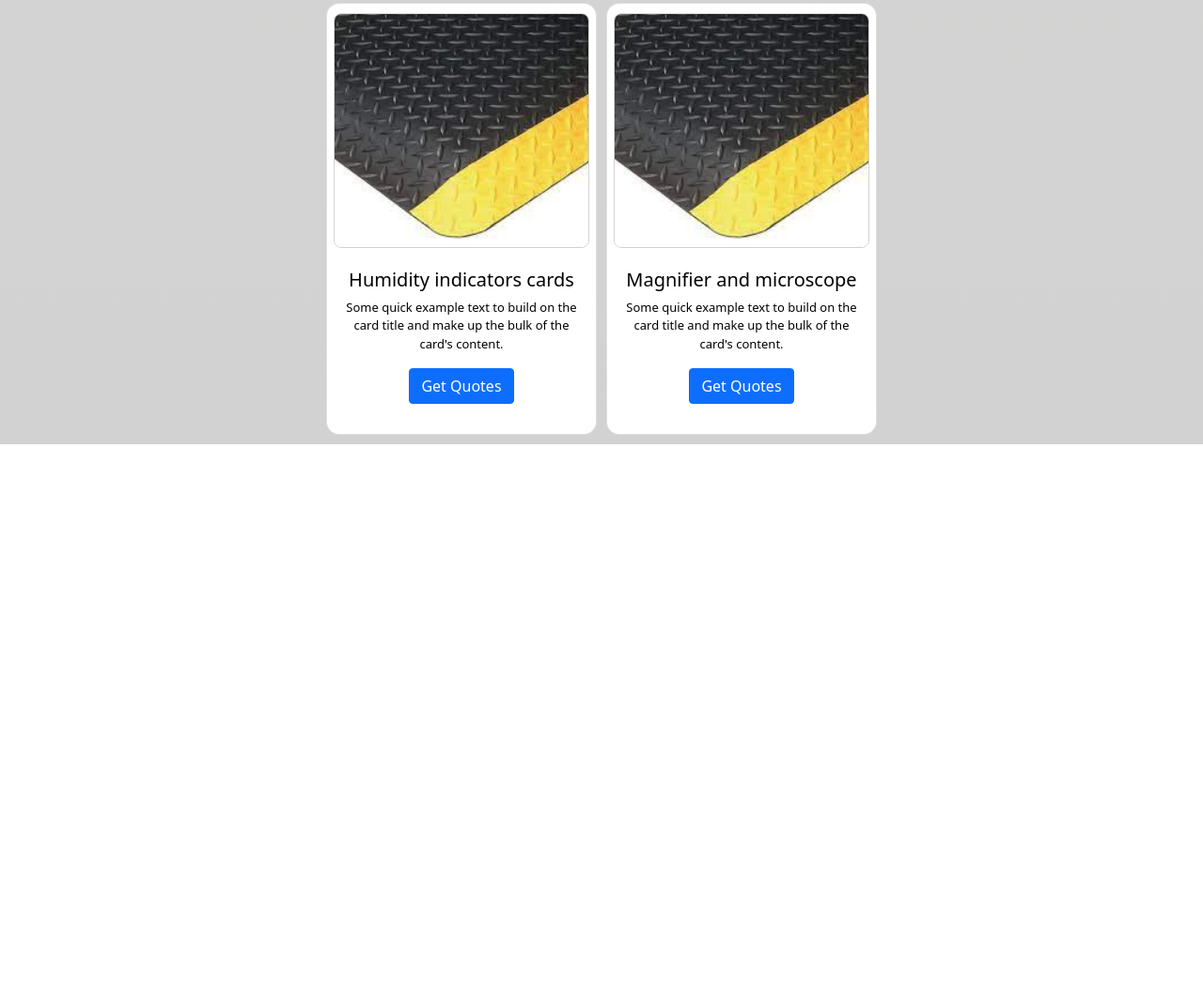
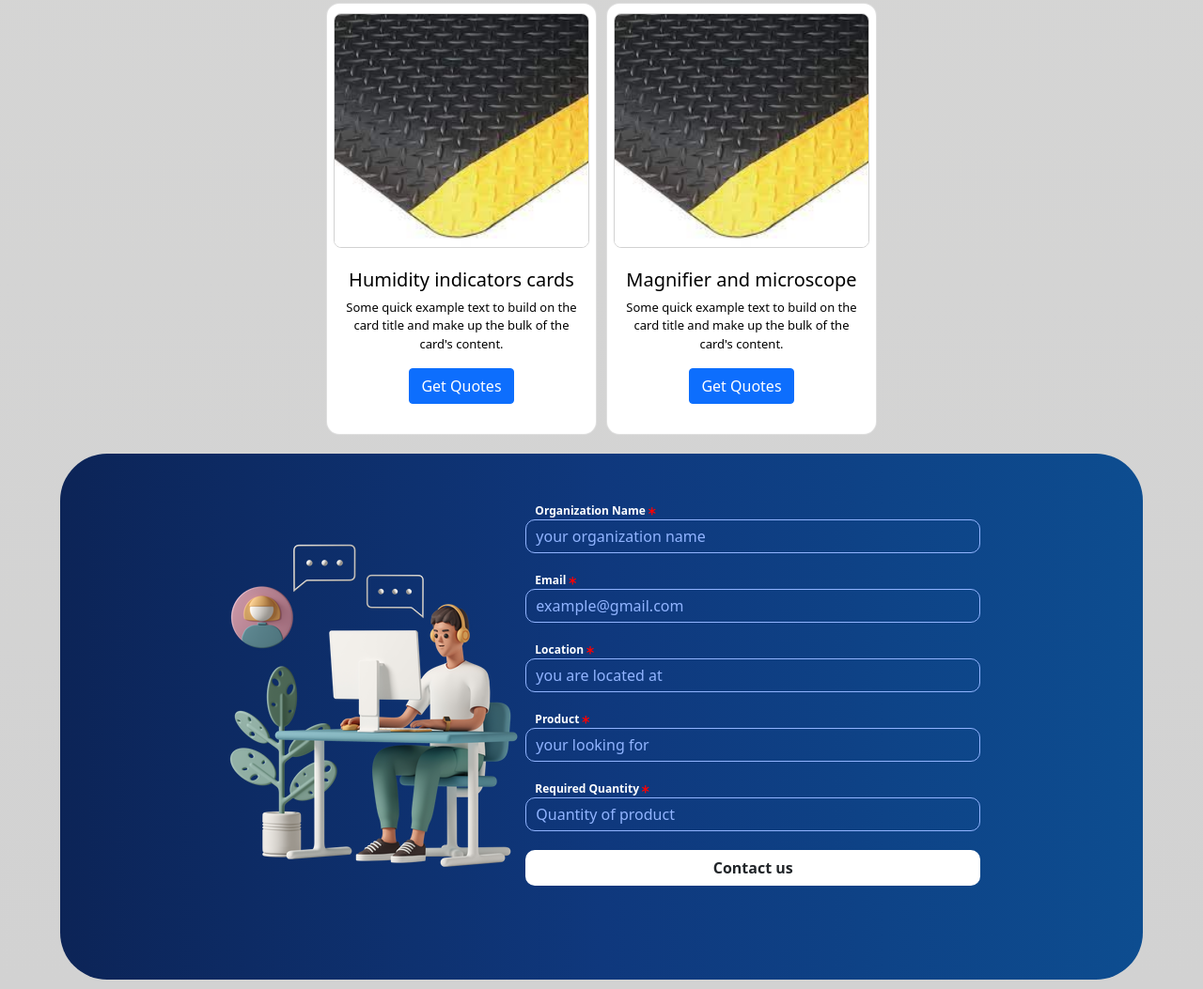
Before and after one commit to Puneeth-Gaikwad-L/Teztronics, a plain HTML site: page productView.html in a window 1280 px wide. Shown: the part 9873-10926 px from the top of the page at 94% size. Before the commit the page ends 10346 px from the top, so only its background shows below. Drawn offline with nearby package versions, Linux system fonts and the light colour scheme.

Commit message:
page2 build

```diff
--- a/productView.css
+++ b/productView.css
@@ -158,3 +158,103 @@ main {
 .card:hover {
     cursor: pointer;
 }
+
+
+
+.contactUsSec {
+    width: 90vw;
+    height: 70vh;
+    background: linear-gradient(90deg, #0c2457, #0f387d, #0d4d90);
+    margin: 10px auto;
+    border-radius: 50px;
+    display: flex;
+    flex-direction: column;
+    align-items: center;
+    justify-content: center;
+}
+
+.contactUsImg {
+    height: 85%;
+    width: 70%;
+    display: flex;
+}
+
+.formSection {
+    width: 100%;
+    height: 100%;
+    overflow: hidden;
+}
+
+.form {
+    width: 100%;
+    display: flex;
+    flex-direction: column;
+}
+
+.form>div {
+    width: 100%;
+    height: fit-content;
+    display: flex;
+    flex-direction: column;
+    margin: 10px 0px;
+}
+
+.form>div>label {
+    margin: 0;
+    font-size: 12px;
+    font-weight: 600;
+    color: #fff;
+    margin-left: 10px;
+}
+
+.fa-asterisk {
+    font-size: 10px;
+    color: red !important;
+}
+
+.form>div>input {
+    margin: 0;
+    border: 1px solid #91b4ff;
+    background-color: transparent;
+    padding: 5px 10px;
+    border-radius: 10px;
+}
+
+
+.form>div>input::placeholder {
+    color: #91b4ff;
+}
+
+.form>div>input:focus {
+    outline-color: #310060;
+    outline-style: solid;
+}
+
+.mySubmitBtn {
+    font-weight: 600 !important;
+    border-radius: 10px !important;
+    margin-top: 10px;
+    background-color: #fff !important;
+}
+
+.imgContainer {
+    width: 40%;
+    height: 100%;
+    display: flex;
+    justify-content: center;
+    align-items: center;
+}
+
+.imgContainer>img {
+    animation: bounce 1s infinite alternate ease-out;
+}
+
+@keyframes bounce {
+    from {
+        transform: translateY(0);
+    }
+
+    to {
+        transform: translateY(-10px);
+    }
+}
--- a/productView.html
+++ b/productView.html
@@ -10,6 +10,11 @@
 
   <link href="https://cdn.jsdelivr.net/npm/bootstrap@5.0.2/dist/css/bootstrap.min.css" rel="stylesheet"
     integrity="sha384-EVSTQN3/azprG1Anm3QDgpJLIm9Nao0Yz1ztcQTwFspd3yD65VohhpuuCOmLASjC" crossorigin="anonymous">
+
+
+  <link rel="stylesheet" href="https://cdnjs.cloudflare.com/ajax/libs/font-awesome/6.5.1/css/all.min.css"
+    integrity="sha512-DTOQO9RWCH3ppGqcWaEA1BIZOC6xxalwEsw9c2QQeAIftl+Vegovlnee1c9QX4TctnWMn13TZye+giMm8e2LwA=="
+    crossorigin="anonymous" referrerpolicy="no-referrer" />
 </head>
 
 <body>
@@ -77,11 +82,47 @@
         <div class="text-container">
           <h1 id="productTitle"></h1>
           <p id="desc"></p>
-            <button class="btn btn-outline-dark">Get Quotes</button>
+          <button class="btn btn-outline-dark">Get Quotes</button>
         </div>
       </div>
     </section>
     <section id="products-container" class="MyContainer"></section>
+
+    <section id="contactUs" class="contactUsSec">
+      <div class="contactUsImg">
+        <div class="imgContainer">
+          <img src="./assets/web images/3d-casual-life-man-chatting-remotely-with-female-colleague.png" alt="contactUs"
+            draggable="false">
+        </div>
+        <div class="formSection">
+          <form class="form">
+            <div>
+              <label for="orgName">Organization Name <i class="fa-solid fa-asterisk"
+                  style="color: #ff0000;"></i></label>
+              <input id="orgName" type="text" required placeholder="your organization name">
+            </div>
+            <div>
+              <label for="email">Email <i class="fa-solid fa-asterisk" style="color: #ff0000;"></i></label>
+              <input id="email" type="email" required placeholder="example@gmail.com">
+            </div>
+            <div>
+              <label for="place">Location <i class="fa-solid fa-asterisk" style="color: #ff0000;"></i></label>
+              <input id="cxName" type="text" required placeholder="you are located at">
+            </div>
+            <div>
+              <label for="product">Product <i class="fa-solid fa-asterisk" style="color: #ff0000;"></i></label>
+              <input id="product" type="text" required placeholder="your looking for">
+            </div>
+            <div>
+              <label for="product">Required Quantity <i class="fa-solid fa-asterisk"
+                  style="color: #ff0000;"></i></label>
+              <input id="product" type="number" required placeholder="Quantity of product">
+            </div>
+            <button class="btn mySubmitBtn" type="submit">Contact us</button>
+          </form>
+        </div>
+      </div>
+    </section>
   </main>
 
 
```
